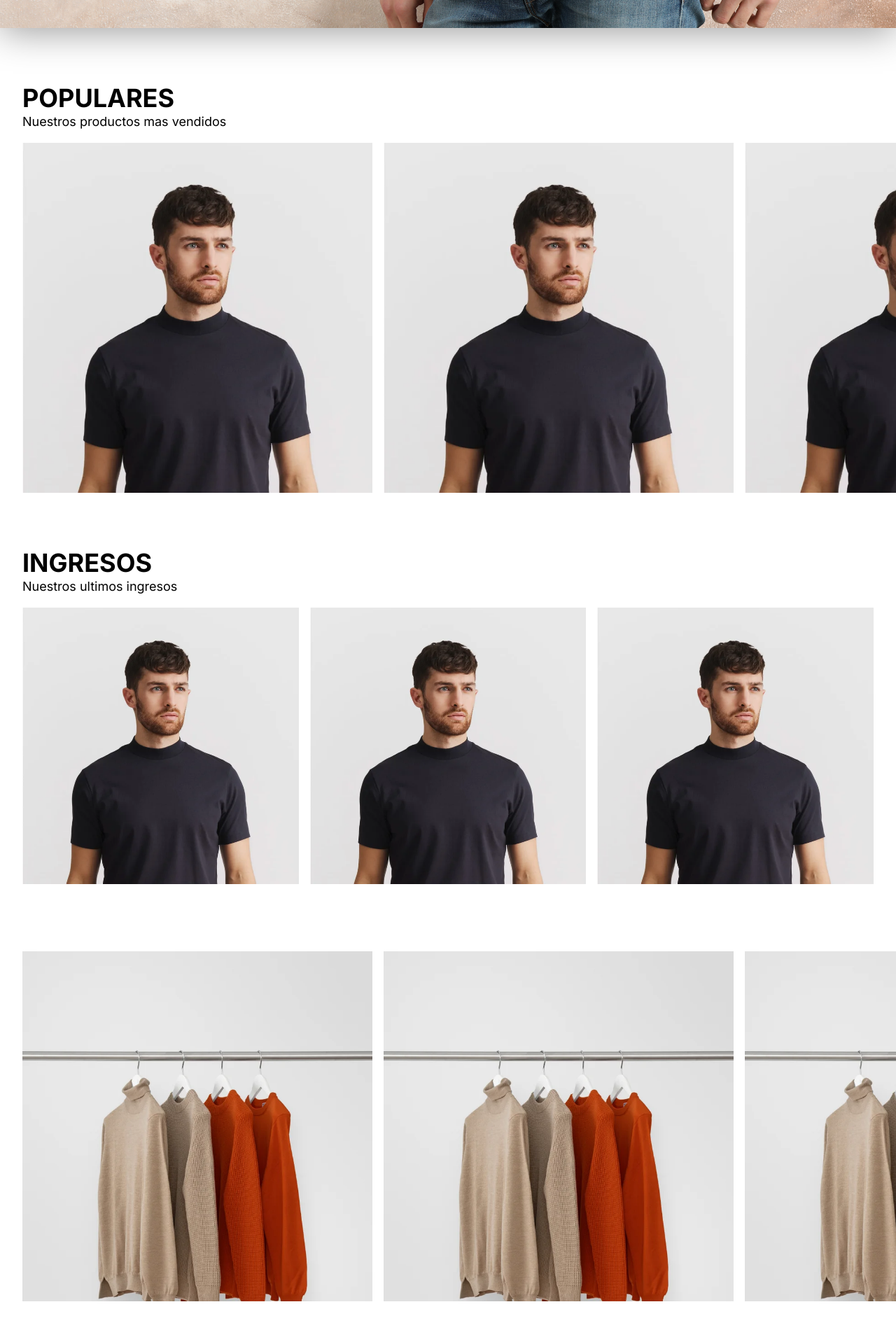
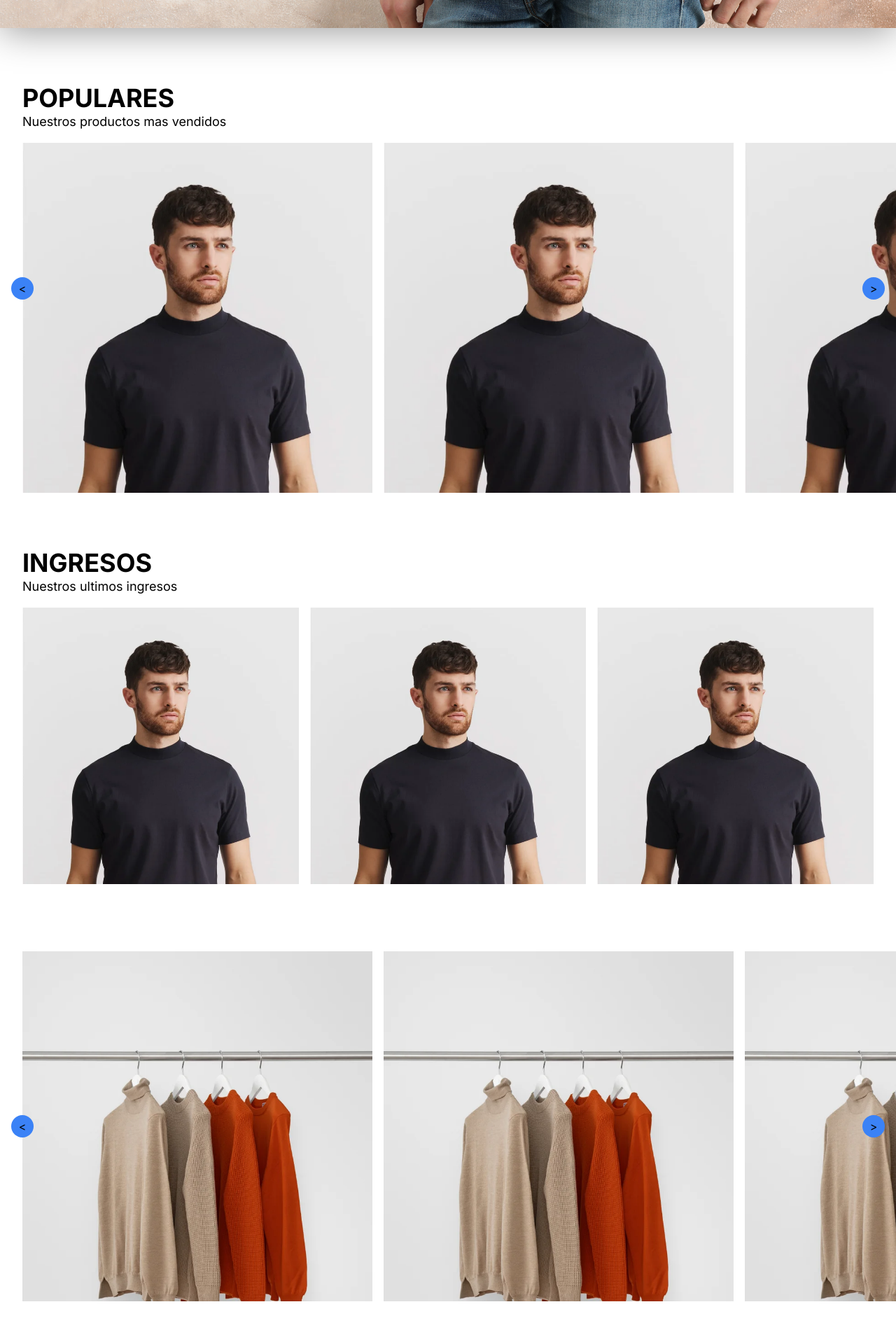
Before and after one commit to pablosecuen/atelier, a Next.js app in the folder atelier/: page / in a window 1280 px wide. Shown: the part 760-2680 px from the top of the page at 70% size. Built offline with nearby package versions, Linux system fonts and the light colour scheme.

Commit message:
handle smooth scroll and navigation docks for galleries

```diff
--- a/atelier/app/components/productdisplay/best-sellers.tsx
+++ b/atelier/app/components/productdisplay/best-sellers.tsx
@@ -1,22 +1,58 @@
+"use client";
 import Image from "next/image";
-import React from "react";
+import React, { useRef } from "react";
 import productimage from "@/public/assets/product.webp";
 import { products } from "@/app/api/fakedb";
 import "./scrollbar.css";
 import Link from "next/link";
 function BestSellers() {
+  const containerRef = useRef<HTMLDivElement | null>(null);
+
+  const scrollLeft = () => {
+    if (containerRef.current) {
+      const scrollAmount = getComputedStyle(document.documentElement).getPropertyValue(
+        "--scroll-amount"
+      );
+      containerRef.current.scrollLeft -= parseFloat(scrollAmount);
+    }
+  };
+
+  const scrollRight = () => {
+    if (containerRef.current) {
+      const scrollAmount = getComputedStyle(document.documentElement).getPropertyValue(
+        "--scroll-amount"
+      );
+      containerRef.current.scrollLeft += parseFloat(scrollAmount);
+    }
+  };
+
   return (
-    <>
+    <div className="relative">
       <h2 className="font-bold text-2xl mt-4 md:text-4xl px-8 md:mt-20">POPULARES</h2>
       <span className="text-sm px-8 md:text-lg">Nuestros productos mas vendidos</span>
-      <div className="custom-scrollbar flex gap-4 px-8 overflow-x-auto whitespace-no-wrap md:max-w-screen w-full mt-4 ">
+      <button
+        onClick={scrollLeft}
+        className="scroll-button left hidden md:block left-4 z-10 absolute top-1/2 -translate-y-1/2 w-8 h-8 rounded-full bg-blue-500"
+      >
+        {"<"}
+      </button>
+      <button
+        onClick={scrollRight}
+        className="scroll-button right hidden md:block right-4  z-10 top-1/2 absolute -translate-y-1/2 w-8 h-8 rounded-full  bg-blue-500"
+      >
+        {">"}
+      </button>
+      <div
+        className="custom-scrollbar relative flex gap-4 md:px-8 overflow-x-auto md:overflow-x-hidden whitespace-no-wrap md:max-w-screen w-full mt-4 scroll-smooth"
+        ref={containerRef}
+      >
         {products.map((product) => (
           <Link
-            className="relative block aspect-square h-full w-full"
+            className=" block aspect-square h-full w-full"
             href={`/product/${product.handle}`}
             key={product.id}
           >
-            <div className="rounded-md min-w-[280px] md:min-w-[500px] pb-6 ">
+            <div className="rounded-md min-w-[280px] px-2 md:px-0 md:min-w-[500px] pb-6 ">
               <Image
                 src={productimage}
                 alt={product.title}
@@ -28,7 +64,7 @@ function BestSellers() {
           </Link>
         ))}
       </div>
-    </>
+    </div>
   );
 }
 
--- a/atelier/app/components/productdisplay/color-section.tsx
+++ b/atelier/app/components/productdisplay/color-section.tsx
@@ -1,23 +1,59 @@
+"use client";
 import Image from "next/image";
-import React from "react";
-
+import React, { useRef } from "react";
+import "./scrollbar.css";
 import colors1 from "@/public/assets/colors1.webp";
-
 import { products } from "@/app/api/fakedb";
 import Link from "next/link";
 
 function ColorSection() {
+  const containerRef = useRef<HTMLDivElement | null>(null);
+
+  const scrollLeft = () => {
+    if (containerRef.current) {
+      const scrollAmount = getComputedStyle(document.documentElement).getPropertyValue(
+        "--scroll-amount"
+      );
+      containerRef.current.scrollLeft -= parseFloat(scrollAmount);
+    }
+  };
+
+  const scrollRight = () => {
+    if (containerRef.current) {
+      const scrollAmount = getComputedStyle(document.documentElement).getPropertyValue(
+        "--scroll-amount"
+      );
+      containerRef.current.scrollLeft += parseFloat(scrollAmount);
+    }
+  };
   return (
-    <>
-      {" "}
-      <div className="flex gap-4 px-8 overflow-x-auto whitespace-no-wrap w-full mt-4">
+    <div className="relative">
+      <button
+        onClick={scrollLeft}
+        className="scroll-button left left-4 z-10 hidden md:block absolute top-1/2 -translate-y-1/2 w-8 h-8 rounded-full bg-blue-500"
+      >
+        {"<"}
+      </button>
+      <button
+        onClick={scrollRight}
+        className="scroll-button right right-4 hidden md:block  z-10 top-1/2 absolute -translate-y-1/2 w-8 h-8 rounded-full  bg-blue-500"
+      >
+        {">"}
+      </button>
+      <div
+        ref={containerRef}
+        className="custom-scrollbar scroll-smooth flex gap-4 md:px-8 overflow-x-auto md:overflow-x-hidden whitespace-no-wrap w-full mt-4"
+      >
         {products.map((color: any) => (
           <Link
             className="relative block aspect-square h-full w-full"
             href={`/product/${color.handle}`}
             key={color.id}
           >
-            <div key={color.id} className="rounded-md min-w-[280px] md:min-w-[500px] pb-6">
+            <div
+              key={color.id}
+              className="rounded-md px-2 md:px-0 min-w-[280px] md:min-w-[500px] pb-6"
+            >
               <Image
                 src={colors1}
                 alt={color.name}
@@ -29,7 +65,7 @@ function ColorSection() {
           </Link>
         ))}
       </div>
-    </>
+    </div>
   );
 }
 
```
